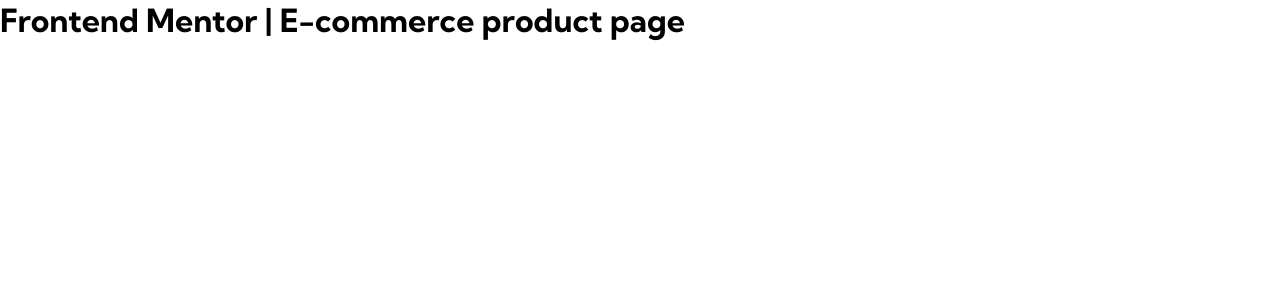
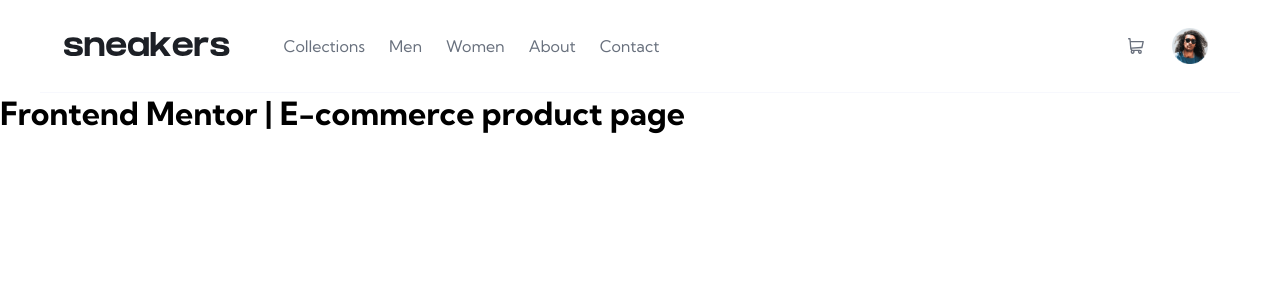
Before and after one commit to orlowski-dev/fm-ecommerce-product-page, a React (Vite) app: page / in a window 1280 px wide. Shown: the top 300 px of the page. Built offline with nearby package versions, Linux system fonts and the light colour scheme.

Commit message:
Added AppHeader

```diff
--- a/src/App.scss
+++ b/src/App.scss
@@ -0,0 +1,11 @@
+@media screen and (min-width: 766px) {
+  .mbl-only {
+    display: none;
+  }
+}
+
+@media screen and (max-width: 766px) {
+  .dsk-only {
+    display: none;
+  }
+}
--- a/src/App.tsx
+++ b/src/App.tsx
@@ -1,10 +1,14 @@
 import "./App.scss";
+import AppHeader from "./components/AppHeader";
 
 const App = () => {
   return (
-    <main>
-      <h1>Frontend Mentor | E-commerce product page</h1>
-    </main>
+    <>
+      <AppHeader />
+      <main>
+        <h1>Frontend Mentor | E-commerce product page</h1>
+      </main>
+    </>
   );
 };
 
--- /dev/null
+++ b/src/components/AppHeader.scss
@@ -0,0 +1,34 @@
+.app-header {
+  max-width: 1200px;
+  margin: 0 auto;
+  padding: 1.25rem 1.5rem;
+  display: flex;
+  align-items: center;
+  justify-content: space-between;
+
+  .left-side,
+  .right-side {
+    display: flex;
+    gap: 0.75rem;
+    align-items: center;
+  }
+  .left-side {
+    .logo {
+      height: 1.25rem;
+      width: auto;
+      transform: translateY(-2px);
+      transition: height var(--transition-time) ease-in;
+    }
+  }
+}
+
+@media screen and (min-width: 766px) {
+  .app-header {
+    border-bottom: 1px solid var(--light-grayish-blue);
+    .left-side {
+      .logo {
+        height: 1.5rem;
+      }
+    }
+  }
+}
--- /dev/null
+++ b/src/components/AppHeader.tsx
@@ -0,0 +1,42 @@
+import "./AppHeader.scss";
+import { DesktopNavigation } from "./Navigation";
+import ShoppingCart from "./ShoppingCart";
+import { IconButton } from "./buttons";
+
+const AppHeader = () => {
+  return (
+    <header className="app-header">
+      <div className="left-side">
+        <div className="mbl-only">
+          <IconButton
+            aria-description="Mobile menu button"
+            aria-haspopup="true"
+            aria-expanded="false"
+          >
+            <img src="/assets/images/icon-menu.svg" alt="menu icon" />
+          </IconButton>
+        </div>
+        <img
+          src="/assets/images/logo.svg"
+          height={20}
+          width={138}
+          alt="sneekers logo"
+          className="logo"
+        />
+        <DesktopNavigation />
+      </div>
+      <div className="right-side">
+        <ShoppingCart />
+        <IconButton aria-description="Your profile">
+          <img
+            src="/assets/images/image-avatar.png"
+            alt="avatar"
+            style={{ width: 36, height: 36 }}
+          />
+        </IconButton>
+      </div>
+    </header>
+  );
+};
+
+export default AppHeader;
--- /dev/null
+++ b/src/components/Navigation.scss
@@ -0,0 +1,23 @@
+.desktop-navigation {
+  margin-left: 2.25rem;
+  ul {
+    list-style: none;
+    display: flex;
+    gap: 0.75rem;
+
+    a {
+      text-decoration: none;
+      color: var(--dark-grayish-blue);
+      transition: color var(--transition-time) ease-in;
+      cursor: pointer;
+
+      &:hover {
+        color: var(--orange);
+      }
+    }
+
+    li {
+      padding: 0.375rem;
+    }
+  }
+}
--- /dev/null
+++ b/src/components/Navigation.tsx
@@ -0,0 +1,23 @@
+import "./Navigation.scss";
+
+const links = [
+  { name: "Collections", path: "/" },
+  { name: "Men", path: "/" },
+  { name: "Women", path: "/" },
+  { name: "About", path: "/" },
+  { name: "Contact", path: "/" },
+];
+
+export const DesktopNavigation = () => {
+  return (
+    <nav className="dsk-only desktop-navigation" id="desktop-nav">
+      <ul>
+        {links.map((link, index: number) => (
+          <a href={link.path} key={index}>
+            <li>{link.name}</li>
+          </a>
+        ))}
+      </ul>
+    </nav>
+  );
+};
--- /dev/null
+++ b/src/components/ShoppingCart.tsx
@@ -0,0 +1,14 @@
+import "./ShoppingCart.scss";
+import { IconButton } from "./buttons";
+
+const ShoppingCart = () => {
+  return (
+    <div className="shopping-cart">
+      <IconButton aria-description="Shopping cart">
+        <img src="/assets/images/icon-cart.svg" alt="shopping cart icon" />
+      </IconButton>
+    </div>
+  );
+};
+
+export default ShoppingCart;
--- /dev/null
+++ b/src/components/buttons/buttons.scss
@@ -0,0 +1,20 @@
+.btn {
+  cursor: pointer;
+  outline: none !important;
+  display: inline-flex;
+  border: none;
+  background-color: white;
+  transition: background-color var(--transition-time) ease-in;
+}
+
+.icon-button {
+  padding: 0.5rem;
+  border-radius: 0.3125rem;
+  &:hover {
+    background-color: var(--light-grayish-blue);
+  }
+  img {
+    width: 16px;
+    height: 16px;
+  }
+}
--- /dev/null
+++ b/src/components/buttons/index.tsx
@@ -0,0 +1,12 @@
+import "./buttons.scss";
+
+export const IconButton = (
+  props: React.HTMLAttributes<HTMLButtonElement> & { children: React.ReactNode }
+) => {
+  const { children, ...rest } = props;
+  return (
+    <button {...rest} className="btn icon-button" aria-description="">
+      {children}
+    </button>
+  );
+};
--- a/src/index.css
+++ b/src/index.css
@@ -9,6 +9,8 @@
   --dark-grayish-blue: rgb(104, 112, 125);
   --grayish-blue: rgb(182, 188, 200);
   --light-grayish-blue: rgb(247, 248, 253);
+
+  --transition-time: 0.1s;
 }
 
 * {
```
Also changed, not shown: src/components/ShoppingCart.scss (added).
